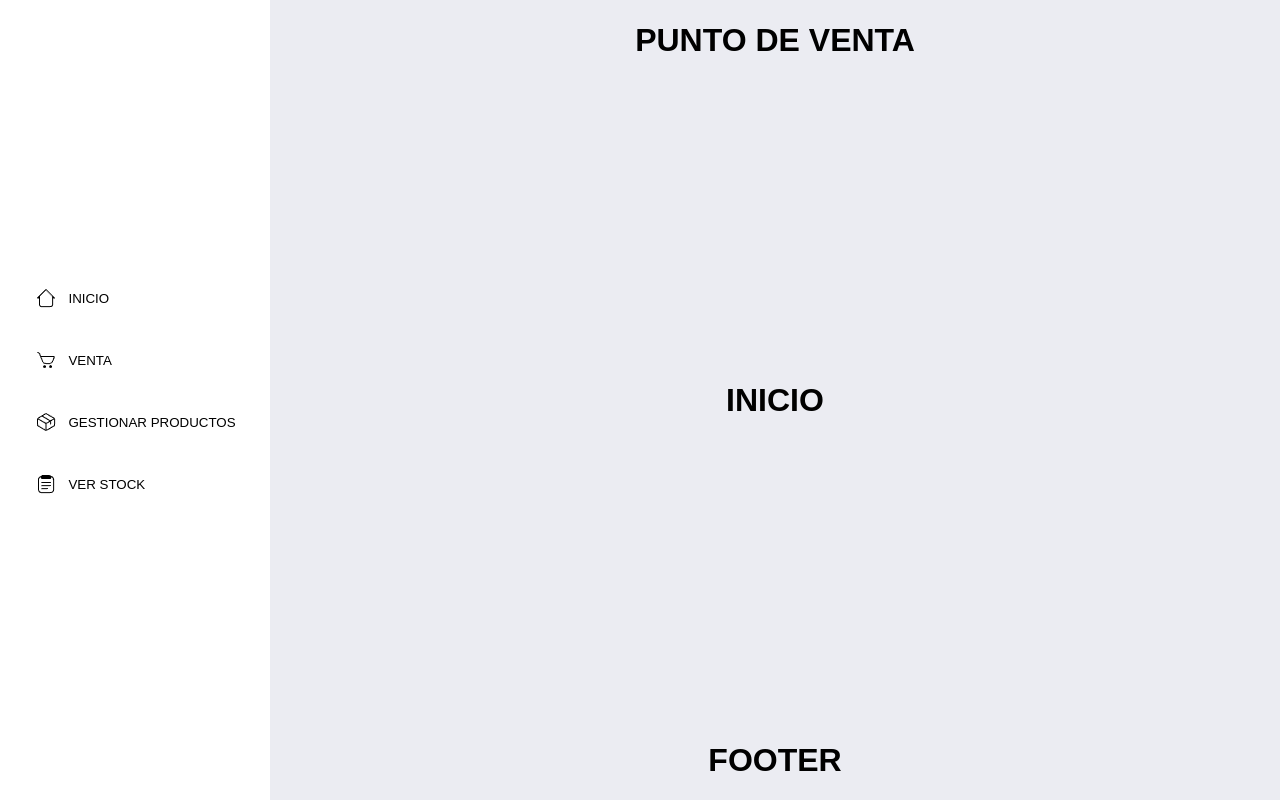
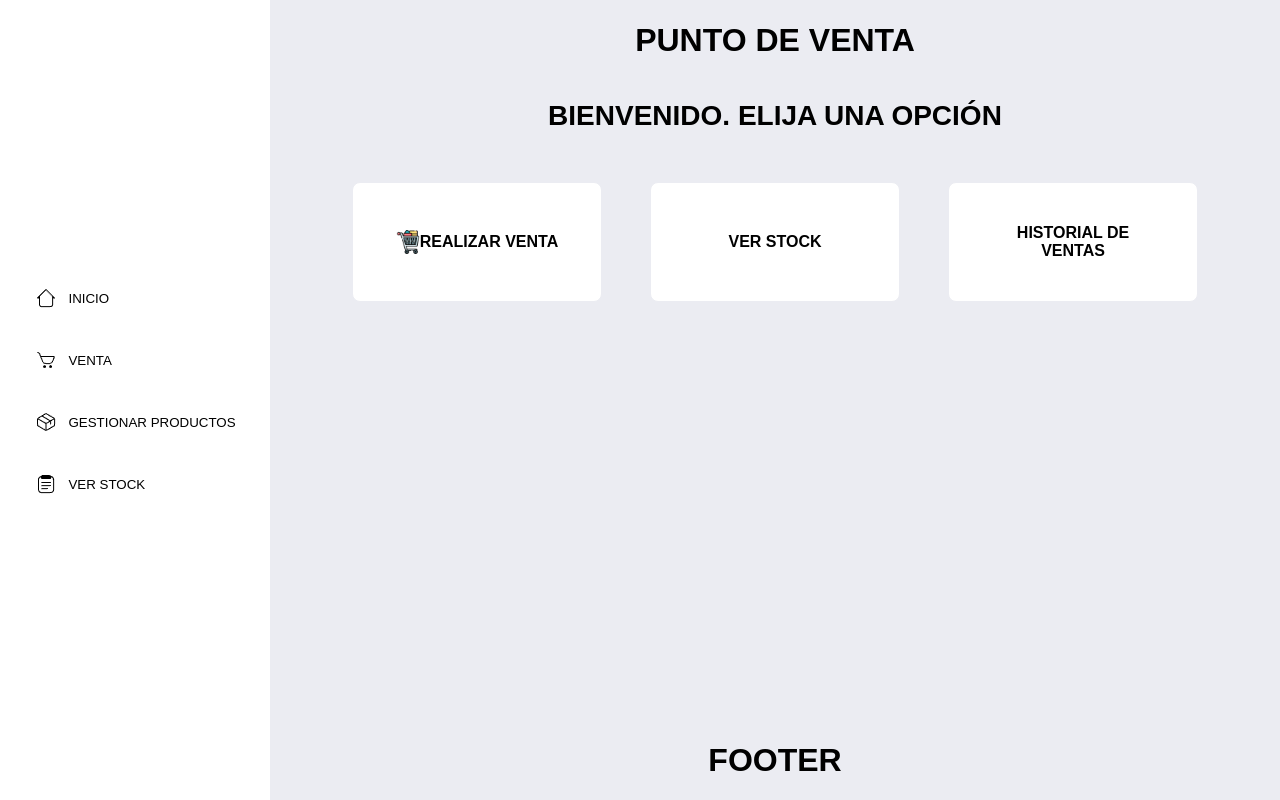
Before and after one commit to Victor-V-G/punto-de-venta, a Next.js app: page / in a window 1280 px wide. Built offline with nearby package versions, Linux system fonts and the light colour scheme; a web font is replaced by a local one.

Commit message:
MENU INICIO
se agrego una barra de acceso rapido

```diff
--- /dev/null
+++ b/src/app/components/Inicio/InicioComponent.tsx
@@ -0,0 +1,38 @@
+'use client'
+import '../Inicio/InicioStyle.css'
+import Image from 'next/image';
+import shoppingImg from './assets/img/shopping-cart-inicio.png'
+
+export const InicioComponent = () => {
+    return (
+        <div className='div-inicio-principal'>
+
+            <main className="main-inicio">
+                <h1>BIENVENIDO. ELIJA UNA OPCIÓN</h1>
+            </main>
+
+            <nav className='nav-acceso-rapido-inicio'>
+                <div>
+                    <button className='acceso-rapido-boton'>
+                        <Image
+                            className='acceso-rapido-img'
+                            src={shoppingImg}
+                            alt='shopping'
+                        />
+                        <span>REALIZAR VENTA</span>
+                    </button>
+                </div>
+                <div>
+                    <button className='acceso-rapido-boton'>VER STOCK</button>
+                </div>
+                <div>
+                    <button className='acceso-rapido-boton'>HISTORIAL DE VENTAS</button>
+                </div>
+            </nav>
+
+
+        </div>
+    )
+}
+
+export default InicioComponent;
--- /dev/null
+++ b/src/app/components/Inicio/InicioStyle.css
@@ -0,0 +1,47 @@
+
+.div-inicio-principal{
+    margin-top: 20px;
+}
+
+.main-inicio{
+    display: flex;
+    align-items: center;
+    justify-content: center;
+    font-size: 14px;
+}
+
+.nav-acceso-rapido-inicio{
+    display: flex;
+    align-items: center;
+    justify-content: center;
+    margin-top: 50px;
+    gap: 3rem;
+}
+
+.acceso-rapido-boton{
+    display: flex;
+    align-items: center;
+    justify-content: center;
+    text-align: center;
+    padding: 35px;
+    background-color: white;
+    border: 1px solid #EBECF2;
+    border-radius: 8px;
+    cursor: pointer;
+    transition: background-color 0.3s ease;
+    width: 250px; /* Tamaño fijo */
+    height: 120px; /* Opcional: mismo alto */
+    font-size: 16px;
+    font-weight: bold;
+}
+
+.acceso-rapido-boton:hover{
+    border: #EBECF2;
+    background-color: #c8c8c8;
+}
+
+
+.acceso-rapido-img{
+    width: 24px;
+    height: 24px;
+}
--- a/src/app/globals.css
+++ b/src/app/globals.css
@@ -76,11 +76,6 @@ body{
 }
 
 
-.main-content{
-    display: flex;
-    align-items: center;
-    justify-content: center;
-}
 
 
 .footer-content{
--- a/src/app/modals/InicioModals.tsx
+++ b/src/app/modals/InicioModals.tsx
@@ -1,5 +1,5 @@
 import { ModalsInterface } from "../interfaces/ModalsInterface";
-
+import InicioComponent from "../components/Inicio/InicioComponent";
 
 export const InicioModals = ({isOpen} : ModalsInterface)=>{
     if (isOpen == false){
@@ -7,7 +7,7 @@ export const InicioModals = ({isOpen} : ModalsInterface)=>{
     } else {
         return (
             <div>
-                <h1>INICIO</h1>
+                <InicioComponent/>
             </div>
         )
     }
```
Also changed, not shown: src/app/components/Inicio/assets/img/shopping-cart-inicio.png (added), src/app/components/Venta/VentaComponent.tsx (added).
